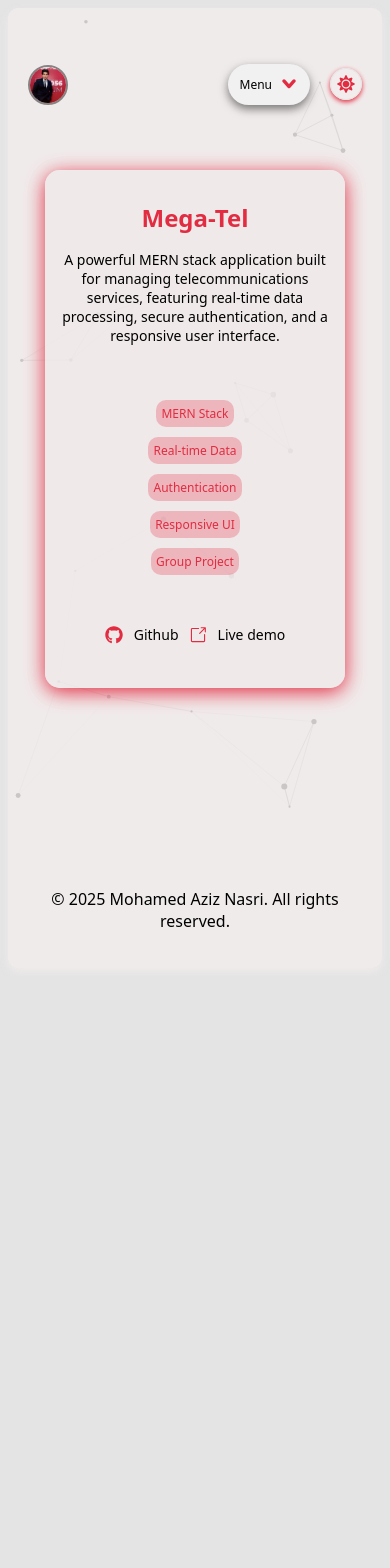
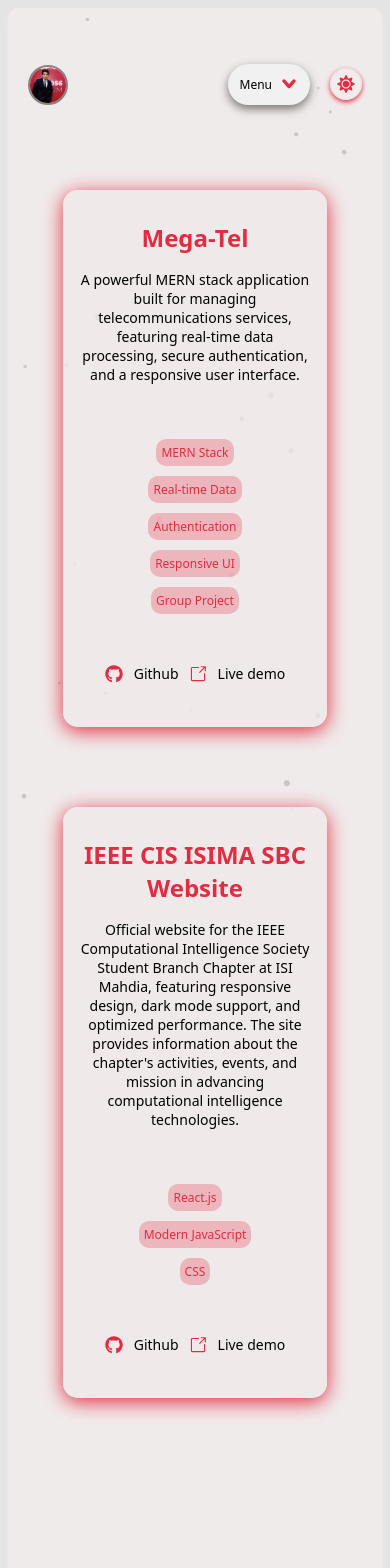
Before and after one commit to medaziznasri/personal_portfolio, a React (Vite) app: page /#/projects in a window 390 px wide. Shown: the top 1568 px of the page. Before the commit the page ends 976 px from the top, so only its background shows below. Built offline with nearby package versions, Linux system fonts and the light colour scheme.

Commit message:
finaaaaaaaaal

```diff
--- a/src/App.jsx
+++ b/src/App.jsx
@@ -47,7 +47,7 @@
           <Route path="/skills" element={<Skills />} />
           <Route path="/projects" element={<Project />} />
         </Routes>
-        <Footer></Footer>
+        <Footer/>
       </div>
     </Router>
   );
--- a/src/components/Project.jsx
+++ b/src/components/Project.jsx
@@ -1,46 +1,54 @@
 import { FaGithub } from "react-icons/fa";
 import { GoLinkExternal } from "react-icons/go";
 
+function Project() {
+  // Sample projects data array
+  const projects = [
+    {
+      id: 1,
+      title: "Mega-Tel",
+      description: "A powerful MERN stack application built for managing telecommunications services, featuring real-time data processing, secure authentication, and a responsive user interface.",
+      technologies: ["MERN Stack", "Real-time Data", "Authentication", "Responsive UI", "Group Project"],
+      github: "https://github.com/medaziznasri/megatel",
+      demo: "https://mega-tel.surge.sh/"
+    },
+    {
+      "id": 2,
+      "title": "IEEE CIS ISIMA SBC Website",
+      "description": "Official website for the IEEE Computational Intelligence Society Student Branch Chapter at ISI Mahdia, featuring responsive design, dark mode support, and optimized performance. The site provides information about the chapter's activities, events, and mission in advancing computational intelligence technologies.",
+      "technologies": ["React.js", "Modern JavaScript", "CSS", ],
+      "github": "https://github.com/medaziznasri",
+      "demo": "https://cis-isima.ieee.tn/"
+    }
+  ];
 
-function Project() {
-   const GithubLink = () => {
-     window.open("https://github.com/medaziznasri/megatel", "_blank");
-   };
-  const demo = () => {
-    window.open("https://mega-tel.surge.sh/","_blank");
-
-  }
   return (
     <div className="project-container">
-      <div className="project">
+      {projects.map(project => (
+        <div className="project" key={project.id}>
           <div className="megatel">
-          <h1>Mega-Tel</h1>
-          <p>
-            A powerful MERN stack application built for managing
-            telecommunications services, featuring real-time data processing,
-            secure authentication, and a responsive user interface.
-          </p>
+            <h1>{project.title}</h1>
+            <p>{project.description}</p>
           </div>
           <div className="Technologies">
             <ul>
-            <li>MERN Stack</li>
-            <li>Real-time Data</li>
-            <li>Authentication</li>
-            <li>Responsive UI</li>
-            <li>Group Project</li>
+              {project.technologies.map((tech, index) => (
+                <li key={index}>{tech}</li>
+              ))}
             </ul>
           </div>
           <div className="links-tech">
-          <div className="link" onClick={GithubLink}>
+            <div className="link" onClick={() => window.open(project.github, "_blank")}>
               <FaGithub className="icon" />
               <p>Github</p>
             </div>
-          <div className="link" onClick={demo}>
+            <div className="link" onClick={() => window.open(project.demo, "_blank")}>
               <GoLinkExternal className="icon" />
               <p>Live demo</p>
             </div>
           </div>
         </div>
+      ))}
     </div>
   );
 }
--- a/src/components/particles.jsx
+++ b/src/components/particles.jsx
@@ -42,13 +42,7 @@
         color: {
           value: isDarkMode ? "#ffffff" : "#000000",
         },
-        links: {
-          color: isDarkMode ? "#ffffff" : "#000000",
-          distance: 150,
-          enable: true,
-          opacity: 0.3,
-          width: 1,
-        },
+
         move: {
           direction: "none",
           enable: true,
--- a/src/index.css
+++ b/src/index.css
@@ -299,15 +299,8 @@
   transform: rotate(180deg);
 }
 
-@media (max-width: 768px) {
-  .about .para .myName {
-    font-size: 25px !important;
-  }
-  .about .image img {
-    margin-top: 50px;
-    width: 250px !important;
-  }
-}
+
+
 
 .about {
   display: flex;
@@ -689,13 +682,16 @@
 
 .project-container {
   display: flex;
+  flex-wrap: wrap;
   justify-content: center;
-  align-items: center;
+  align-items: flex-start;
+  gap: 30px;
   min-height: 50vh;
   margin-bottom: 200px;
+  padding: 20px;
 }
 .project {
-  margin-top: 100px;
+  margin-top: 30px;
   display: flex;
   flex-direction: column;
   background-color: var(--skills-bg);
@@ -705,7 +701,13 @@
   width: 80%;
   max-width: 600px;
   text-align: center;
+  transition: transform 0.3s ease;
 }
+
+.project:hover {
+  transform: translateY(-5px);
+}
+
 .megatel {
   margin-bottom: 20px;
 }
```
Lines whose indentation alone changed are shown as unchanged.
